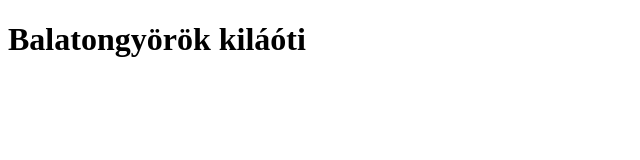
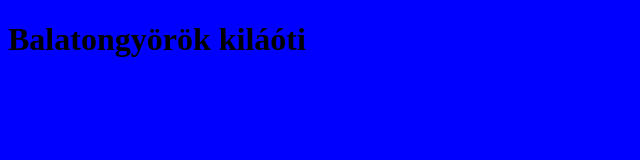
Before and after one commit to BenjaminB419/prooktatas-february, a plain HTML site: page index.html in a window 1280 px wide. Shown: the whole page, without its empty margins (0-640 px from the left). Drawn offline with Linux system fonts and the light colour scheme.

Commit message:
CSS bekötése

```diff
--- /dev/null
+++ b/balatongyorok.css
@@ -0,0 +1,3 @@
+body{
+  background-color: blue;
+}
--- a/index.html
+++ b/index.html
@@ -5,6 +5,7 @@
   <meta http-equiv="X-UA-Compatible" content="IE=edge">
   <meta name="viewport" content="width=device-width, initial-scale=1.0">
   <title>Balatongyörök kilátói</title>
+  <link rel="stylesheet" href="./balatongyorok.css">
 </head>
 <body>
   <h1>Balatongyörök kiláóti</h1>
```
